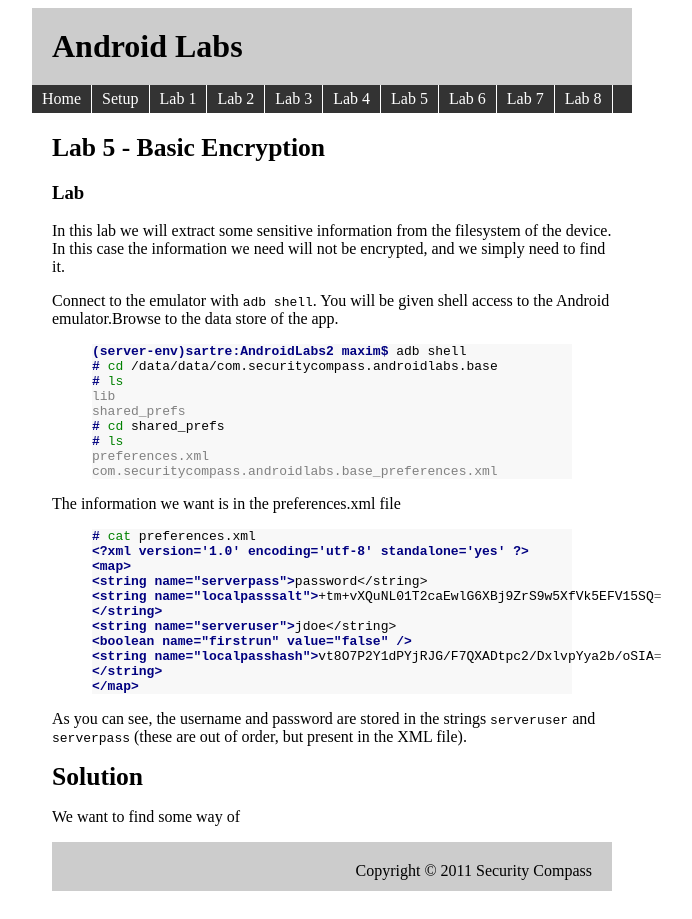
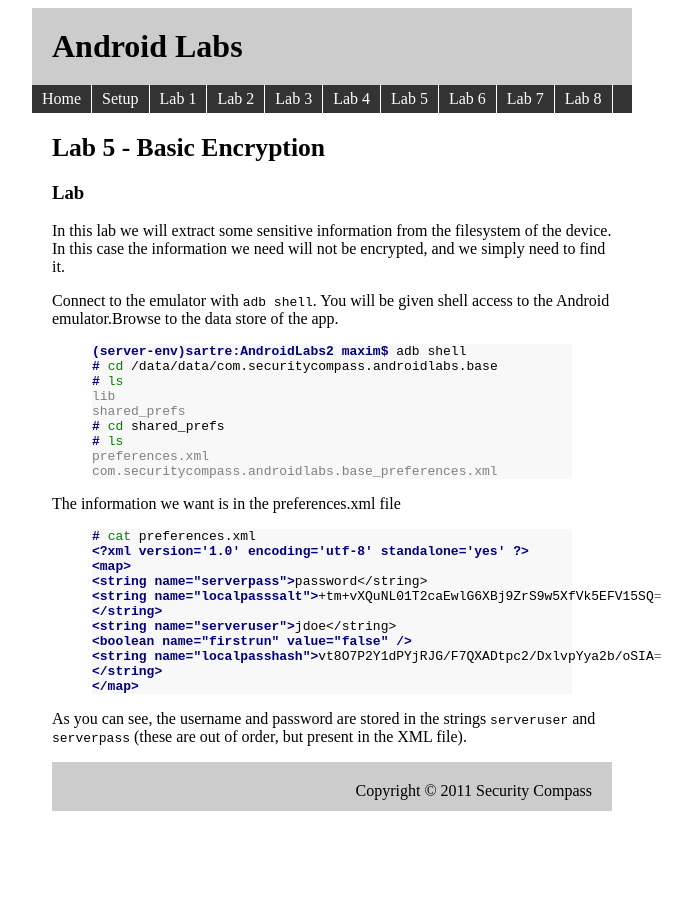
Before and after one commit to SecurityCompass/AndroidLabs, a Jekyll site: the page built from lab5.markdown, in a window 1280 px wide. Shown: the whole page, without its empty margins (308-1000 px from the left). Built offline with Jekyll 4.4.1, drawn with Linux system fonts in a browser that asks for light colours.

Commit message:
more minor changes

```diff
--- a/lab5.markdown
+++ b/lab5.markdown
@@ -42,7 +42,3 @@
 As you can see, the username and password are stored in the strings
 `serveruser` and `serverpass` (these are out of order, but present in
 the XML file).
-
-## Solution
-
-We want to find some way of
--- a/lab7.markdown
+++ b/lab7.markdown
@@ -1,6 +1,6 @@
 ---
 layout: default
-title: Lab 7 - Memory Protection Lab
+title: Lab 7 - Memory Protection
 ---
 
 # Lab
--- a/lab8.markdown
+++ b/lab8.markdown
@@ -3,7 +3,7 @@
 title: Lab 8 - Client-side Password complexity
 ---
 
-## Lab
+### Lab
 
 The default configuration for the password lock screen is to enforce a password that is not blank.
 
@@ -19,7 +19,7 @@
 
 In this lab, you'll learn how to better implement a secure lockscreen in code.
 
-## Solution
+### Solution
 
 Let's first deploy the PasswordComplexitySolution.apk file which contains the more secure password lock screen.
 
```
